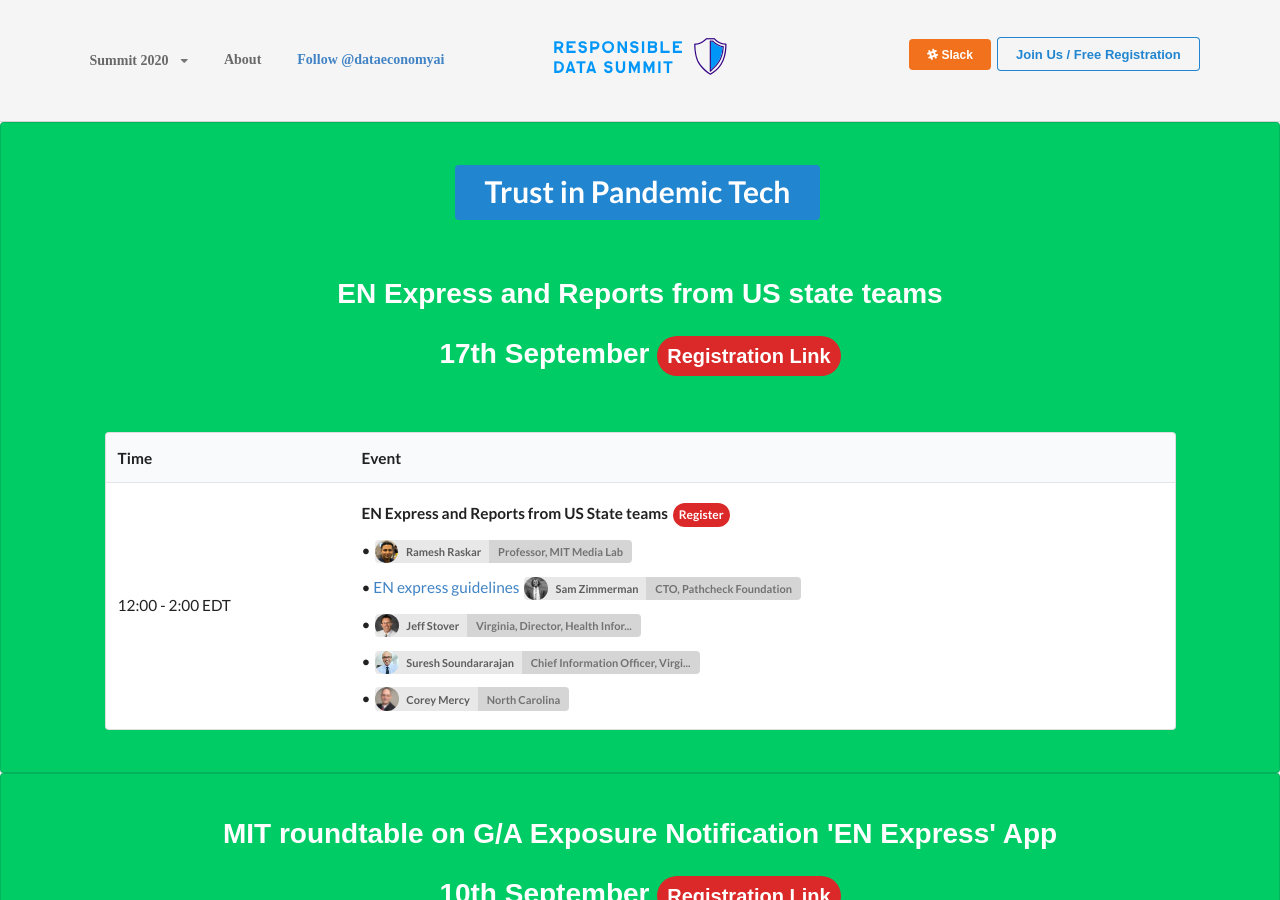
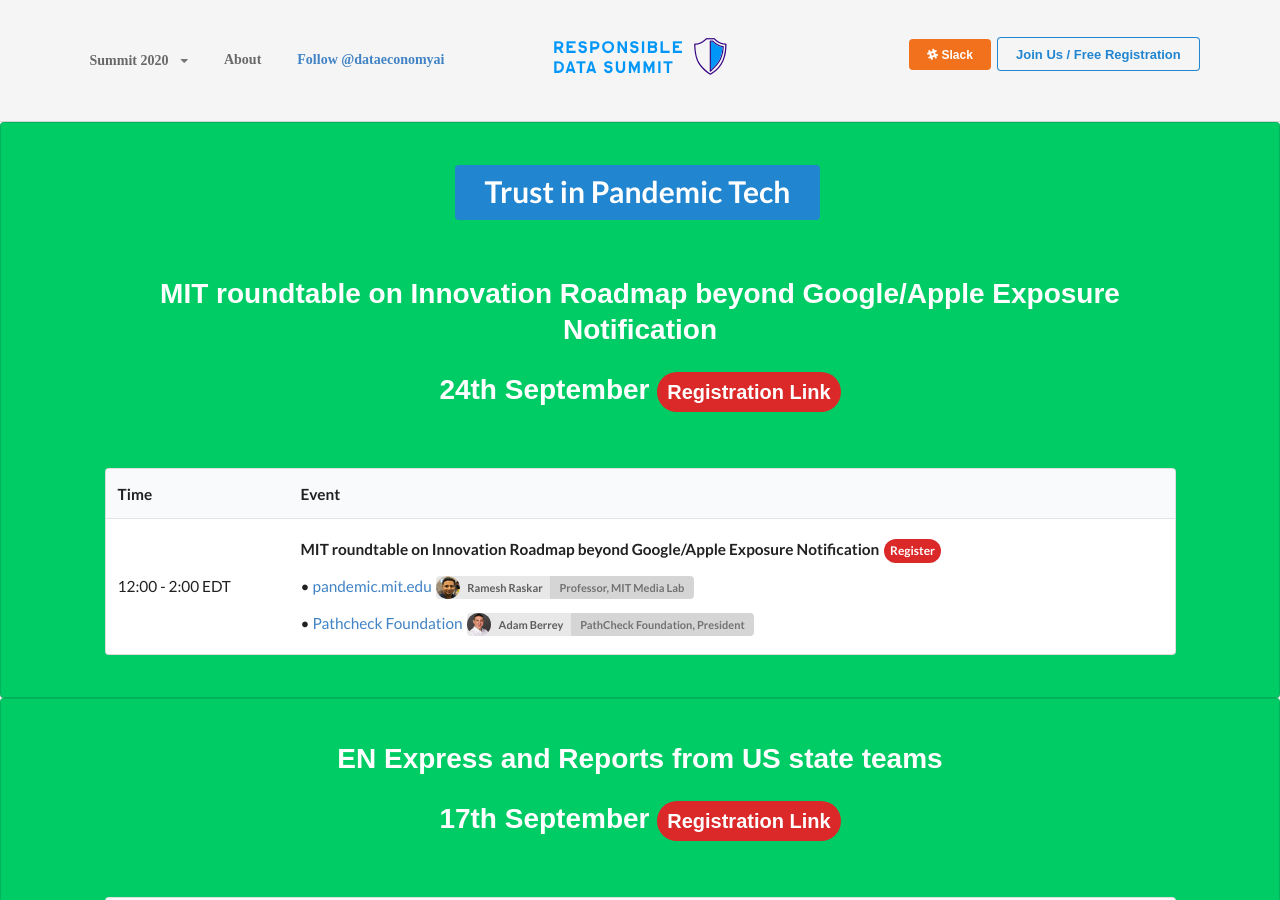
Before and after one commit to responsible-data-summit/events, a Jekyll site: the page built from agenda-0806.html, in a window 1280 px wide and 900 px high. Built offline with Jekyll 4.4.1, drawn with Linux system fonts in a browser that asks for light colours; some web fonts are replaced; comment, search, counter and statistics services are not loaded.

Commit message:
add new event

```diff
--- /dev/null
+++ b/_data/agenda0924.yml
@@ -0,0 +1,11 @@
+- time: 12:00 - 2:00
+  sections:
+    - title: "MIT roundtable on Innovation Roadmap beyond Google/Apple Exposure Notification"
+      register: "https://mit.zoom.us/webinar/register/WN_XKgmjyZSQEO5GcHG-8NGkA"
+      speakers:
+        - name: Ramesh Raskar
+          content: pandemic.mit.edu
+          link: "https://pandemic.mit.edu/"
+        - name: Adam Berrey
+          content: Pathcheck Foundation
+          link: "https://pathcheck.org/"
--- a/agenda-0806.html
+++ b/agenda-0806.html
@@ -8,6 +8,83 @@
 			<b style="font-size: 1.5em"> Trust in Pandemic Tech </b>
 		</a>
 	</div>
+    <div class="ui container center aligned agenda">
+        <h1> MIT roundtable on Innovation Roadmap beyond Google/Apple Exposure Notification </h1>
+	<h1> 24th September <a href="https://mit.zoom.us/webinar/register/WN_XKgmjyZSQEO5GcHG-8NGkA" class="ui red circular huge label">Registration Link </a></h1>
+    </div>
+    <div class="ui container left aligned agenda">
+        <table class="ui striped large table">
+            <thead>
+                <tr>
+                    <th>Time</th>
+                    <th>Event</th>
+                </tr>
+            </thead>
+            <tbody>
+                {% for event in site.data.agenda0924 %}
+                    <tr style="line-height: 2.4em;">
+                        <td>{{event.time}} EDT </td>
+                        <td>
+                            {% for section in event.sections %}
+                            <div
+                            {% unless forloop.index == 1 %}
+                                style="padding-left: 2em;"
+                            {% endunless %}
+                            >
+                                {% if section.register %}
+                                    <b>{{section.title}} </b> {{section.comment}}
+                                    <a href="{{section.register}}" class="ui red circular label">Register</a>
+                                {% else %}
+                                    <b>{{section.title}} </b> {{section.comment}}
+                                {% endif %}
+                                {% for speaker in section.speakers %}
+                                    {% assign name = speaker.name %}
+                                    {% assign aff = speaker.aff %}
+                                    {% if speaker.avatar %}
+                                        {% assign avatar = speaker.avatar %}
+                                    {% else %}
+                                        {% assign avatar = "unknown.jpg" %}
+                                    {% endif %}
+                                    {% for find_speaker in site.data.speakers_trust %}
+                                        {% if find_speaker.name == name %}
+                                            {% assign aff = find_speaker.title%}
+                                            {% assign avatar = find_speaker.avatar%}
+                                        {% endif %}
+                                    {% endfor %}
+                                    {% for find_speaker in site.data.speakers_pandemic %}
+                                        {% if find_speaker.name == name %}
+                                            {% assign aff = find_speaker.title%}
+                                            {% assign avatar = find_speaker.avatar%}
+                                        {% endif %}
+                                    {% endfor %}
+                                    {% unless forloop.index == 1 and section.inline %}
+                                    <br>
+                                    {% endunless %}
+                                    &bull;
+                                    {% if speaker.link %}
+                                        <a href="{{speaker.link}}">{{speaker.content}}</a>
+                                    {% else %}
+                                        {{speaker.content}}
+                                    {% endif %}
+                                    <a class="ui image label small">
+                                        <img class="ui circular image" src="assets/img/speakers/{{avatar}}" style="border-radius: 500rem;">
+                                        {{name}}
+                                        <div class="detail" title="{{aff}}">{{aff | truncate: site.agenda_aff_length }}</div>
+                                    </a>
+                                    {{speaker.comment}}
+                                {% endfor %}
+                            </div>
+                            {% endfor %}
+                        </td>
+                    </tr>
+                {% endfor %}
+
+            </tbody>
+        </table>
+    </div>
+
+</section>
+<section class="ui segment center aligned" style="background-color: rgb(0, 204, 102, 1);">
     <div class="ui container center aligned agenda">
         <h1> EN Express and Reports from US state teams  </h1>
 	<h1> 17th September <a href="https://mit.zoom.us/webinar/register/WN_OCnr9ivYQ9eISczvCNgMPQ" class="ui red circular huge label">Registration Link </a></h1>
```
